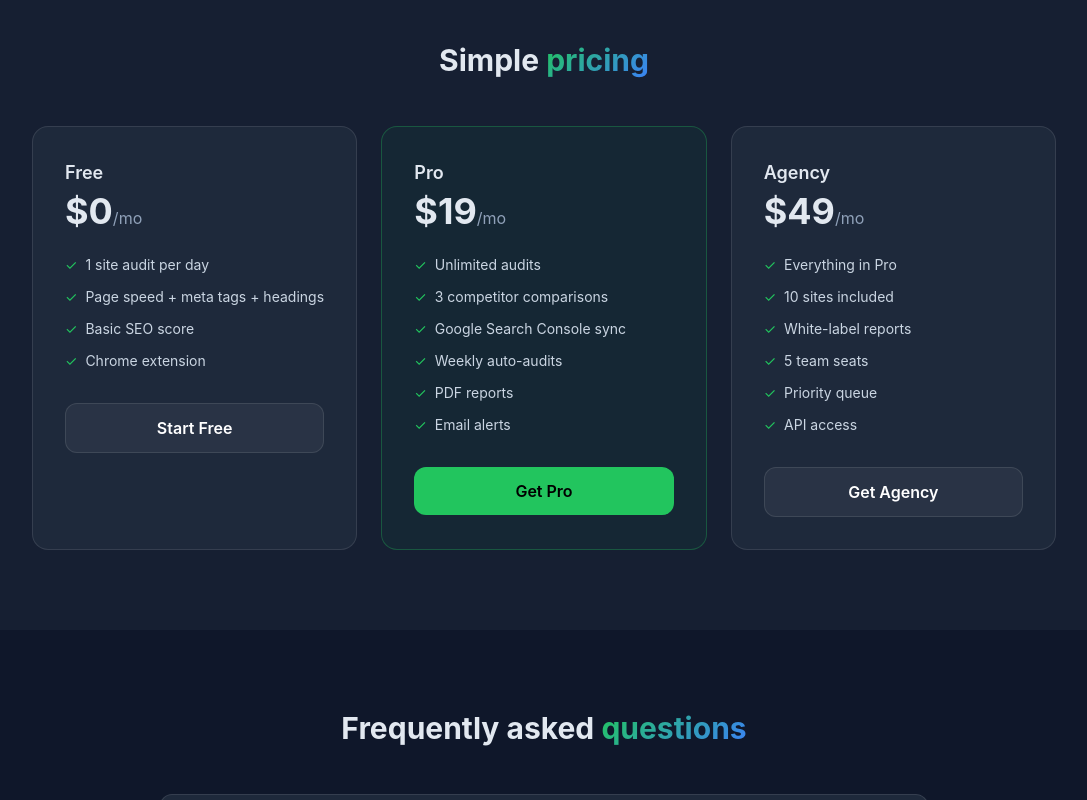
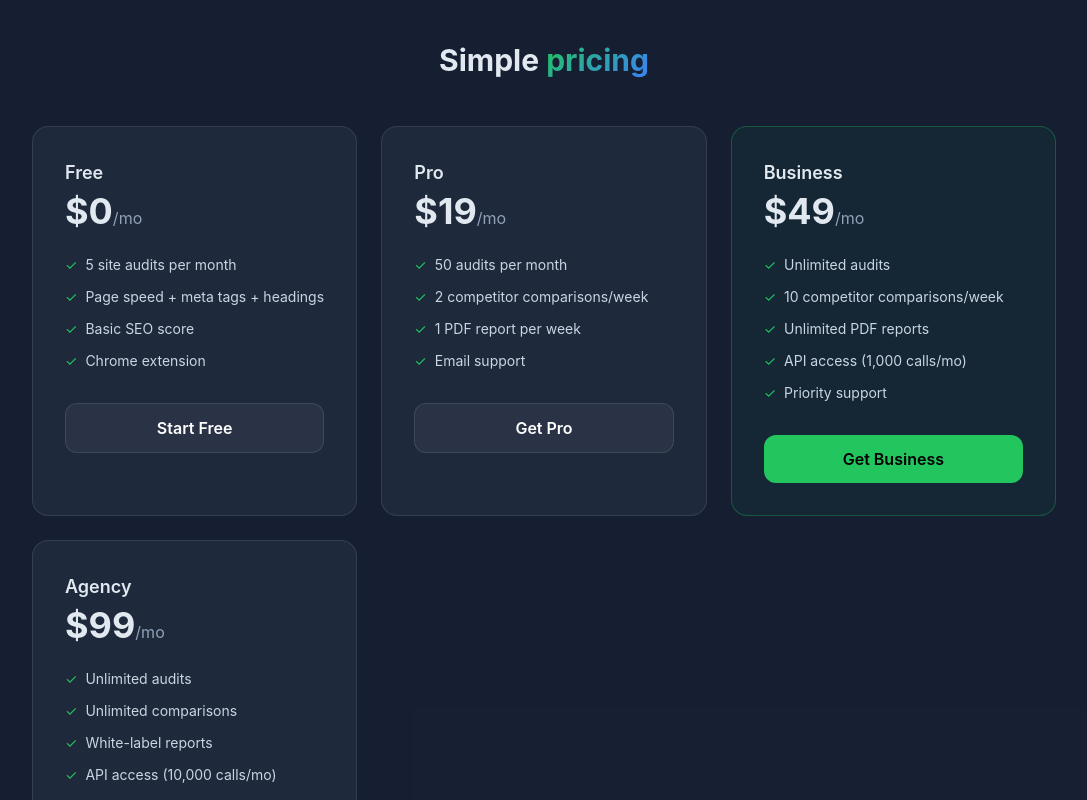
Before and after one commit to rtsubber/Rankpulse, a Next.js app in the folder frontend/: page / in a window 1280 px wide. Shown: the part 1580-2380 px from the top of the page, without its empty margins (96-1183 px from the left). Built offline with nearby package versions, Linux system fonts and the light colour scheme.

Commit message:
🔒 Security: restrict CORS, add security headers

```diff
--- a/frontend/src/app/api/audit/route.ts
+++ b/frontend/src/app/api/audit/route.ts
@@ -6,7 +6,7 @@ export async function POST(request: NextRequest) {
   try {
     const body = await request.json();
 
-    const res = await fetch(`${API_BASE}/api/audit`, {
+    const res = await fetch(`${API_BASE}/api/v1/audit`, {
       method: "POST",
       headers: { "Content-Type": "application/json" },
       body: JSON.stringify(body),
--- a/frontend/src/app/api/quick-check/route.ts
+++ b/frontend/src/app/api/quick-check/route.ts
@@ -9,8 +9,10 @@ export async function POST(request: NextRequest) {
       return NextResponse.json({ detail: "Missing url parameter" }, { status: 400 });
     }
 
-    const res = await fetch(`${API_BASE}/api/quick-check?url=${encodeURIComponent(url)}`, {
+    const res = await fetch(`${API_BASE}/api/v1/quick`, {
       method: "POST",
+      headers: { "Content-Type": "application/json" },
+      body: JSON.stringify({ url }),
     });
 
     const data = await res.json();
--- a/frontend/src/app/page.tsx
+++ b/frontend/src/app/page.tsx
@@ -438,7 +438,7 @@ export default function Home() {
                 price: "$0",
                 period: "/mo",
                 features: [
-                  "1 site audit per day",
+                  "5 site audits per month",
                   "Page speed + meta tags + headings",
                   "Basic SEO score",
                   "Chrome extension",
@@ -452,31 +452,43 @@ export default function Home() {
                 price: "$19",
                 period: "/mo",
                 features: [
-                  "Unlimited audits",
-                  "3 competitor comparisons",
-                  "Google Search Console sync",
-                  "Weekly auto-audits",
-                  "PDF reports",
-                  "Email alerts",
+                  "50 audits per month",
+                  "2 competitor comparisons/week",
+                  "1 PDF report per week",
+                  "Email support",
                 ],
                 cta: "Get Pro",
-                href: "https://buy.stripe.com/test_14AaEXcvPafh7t3bcr97G02",
+                href: "https://buy.stripe.com/14A8wP5dndOJ2FcaHA2Ji0h",
+                highlight: false,
+              },
+              {
+                name: "Business",
+                price: "$49",
+                period: "/mo",
+                features: [
+                  "Unlimited audits",
+                  "10 competitor comparisons/week",
+                  "Unlimited PDF reports",
+                  "API access (1,000 calls/mo)",
+                  "Priority support",
+                ],
+                cta: "Get Business",
+                href: "https://buy.stripe.com/eVq6oH35f3a56Vs3f82Ji0i",
                 highlight: true,
               },
               {
                 name: "Agency",
-                price: "$49",
+                price: "$99",
                 period: "/mo",
                 features: [
-                  "Everything in Pro",
-                  "10 sites included",
+                  "Unlimited audits",
+                  "Unlimited comparisons",
                   "White-label reports",
-                  "5 team seats",
-                  "Priority queue",
-                  "API access",
+                  "API access (10,000 calls/mo)",
+                  "Priority support",
                 ],
                 cta: "Get Agency",
-                href: "https://buy.stripe.com/test_eVqdR9dzT3QTdRr6Wb97G03",
+                href: "https://buy.stripe.com/7sYbJ1eNX2616VsdTM2Ji0j",
                 highlight: false,
               },
             ].map((plan) => (
```
